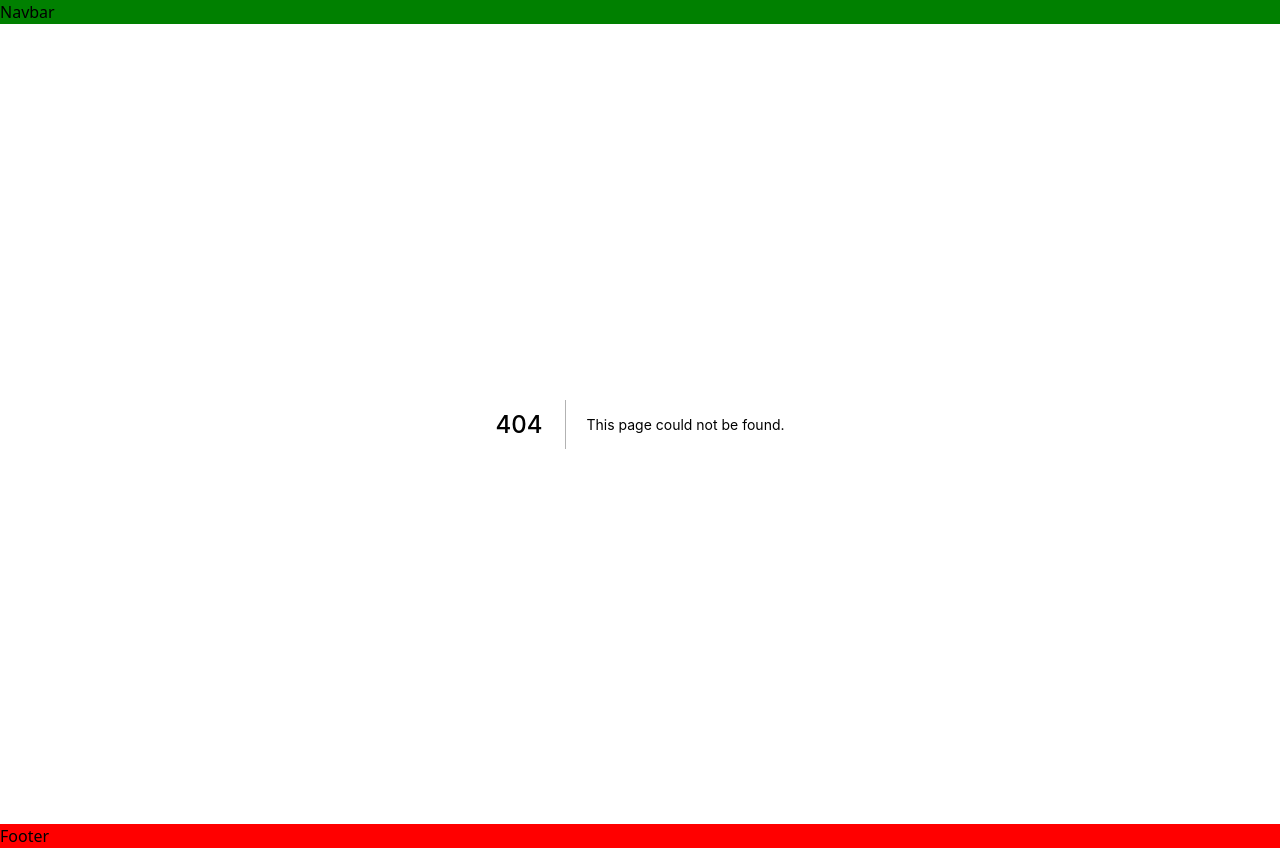
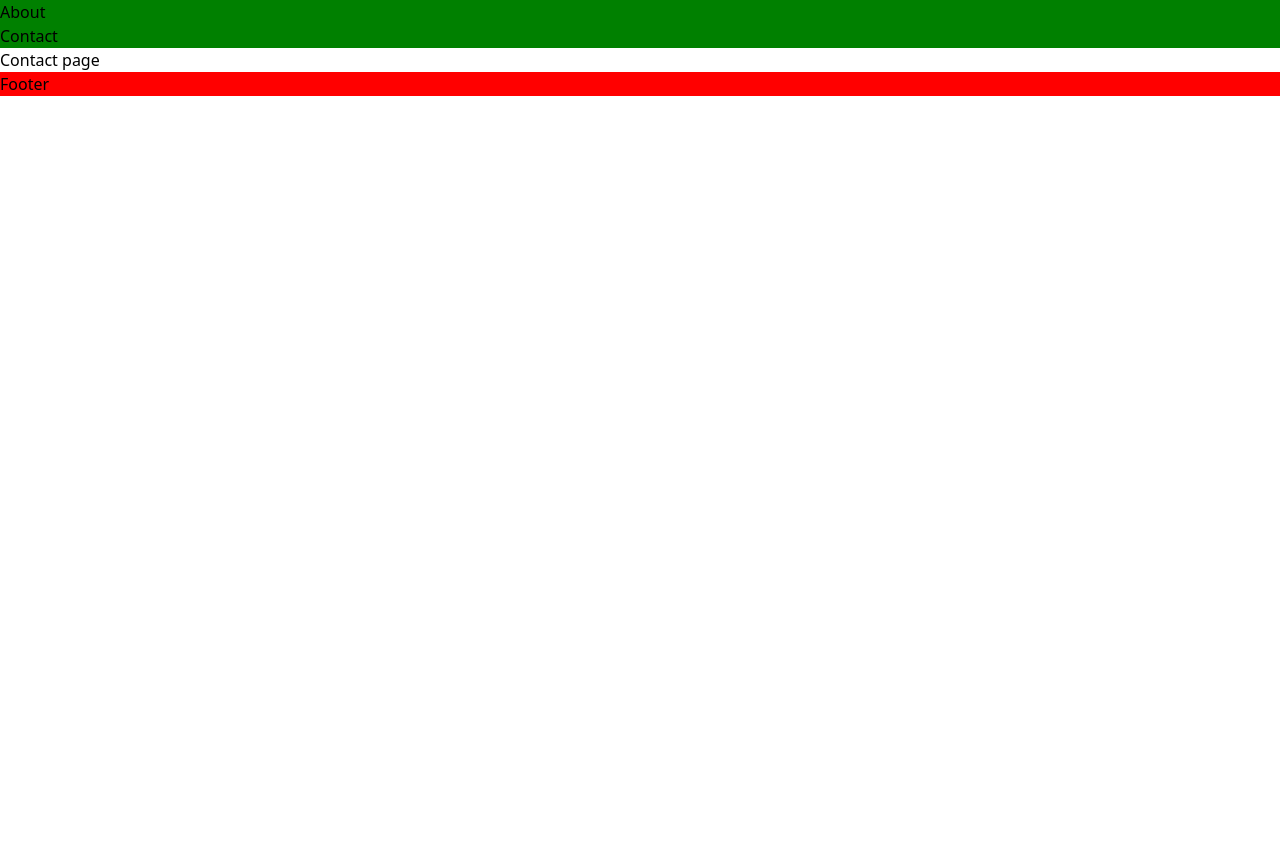
Before and after one commit to mijankarim/mijan-karim-portfolio, a Next.js app: page /contact in a window 1280 px wide. Before the commit this address had no page. After the commit the page ends 800 px from the top, so only its background shows below. Built offline with nearby package versions, Linux system fonts and the light colour scheme.

Commit message:
added route

```diff
--- a/components/Navbar/Navbar.js
+++ b/components/Navbar/Navbar.js
@@ -1,10 +1,17 @@
 import React from 'react';
+import Link from 'next/link';
 import styles from './Navbar.module.css';
 
 const Navbar = () => {
     return (
         <div className={styles.container}>
-            Navbar
+           <nav>
+               <ul>
+                   <li><Link href="/about">About</Link></li>
+                   <li><Link href="/contact">Contact</Link></li>
+               </ul>
+           </nav>
+
         </div>
     )
 }
--- /dev/null
+++ b/pages/about.js
@@ -0,0 +1,11 @@
+import React from 'react'
+
+const about = () => {
+    return (
+        <div>
+            About page
+        </div>
+    )
+}
+
+export default about;
--- /dev/null
+++ b/pages/contact.js
@@ -0,0 +1,11 @@
+import React from 'react'
+
+const contact = () => {
+    return (
+        <div>
+            Contact page
+        </div>
+    )
+}
+
+export default contact;
```
